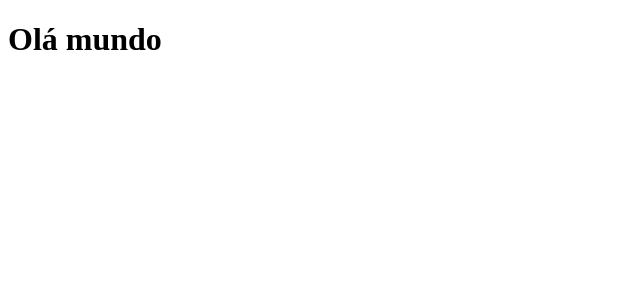
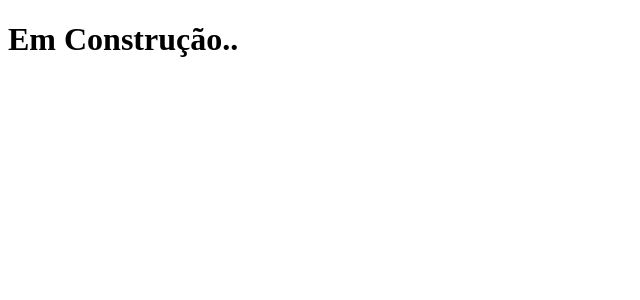
Before and after one commit to daltonvinicius/clone-tabnews, a Next.js app: page / in a window 1280 px wide. Shown: the top 300 px of the page, without its empty margins (0-640 px from the left). Built offline with nearby package versions, Linux system fonts and the light colour scheme.

Commit message:
Adiciona h1 em construção na index

```diff
--- a/pages/index.js
+++ b/pages/index.js
@@ -1,5 +1,5 @@
 function Home(){
-    return <h1>Olá mundo</h1>
+    return <h1>Em Construção..</h1>
 }
 
 export default Home;
```
